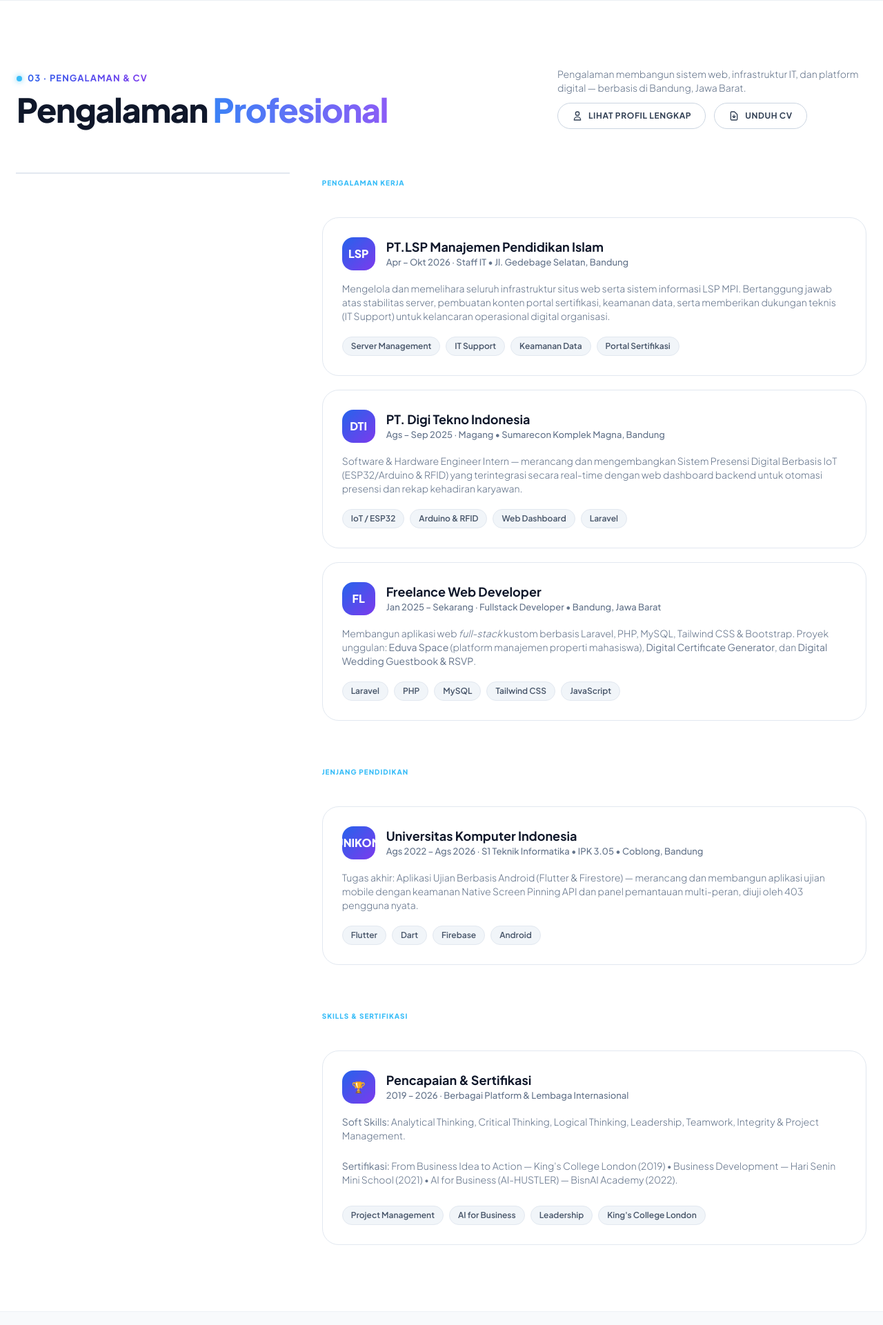
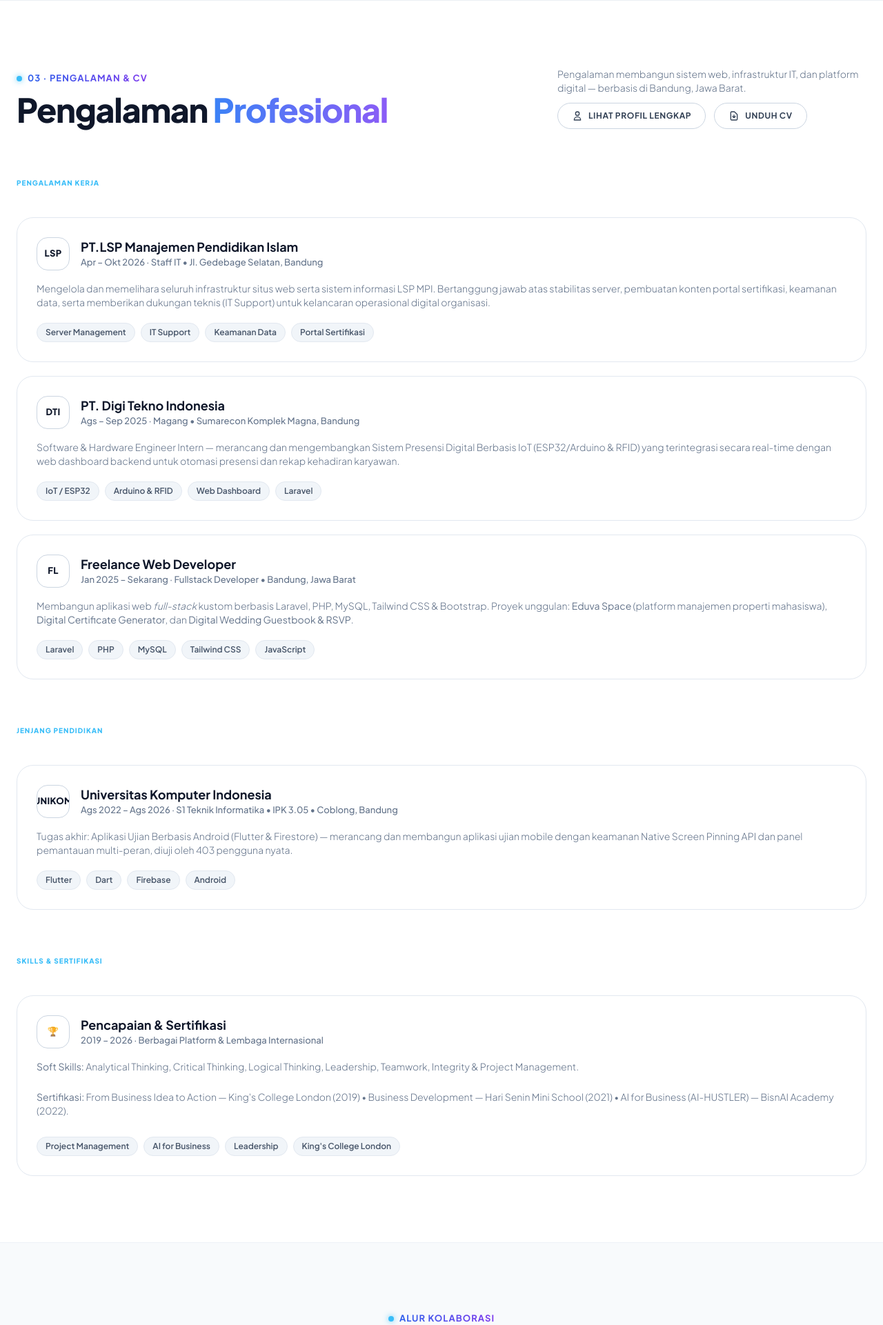
Before and after one commit to HAMIDUMMAZIDUN/PORTOFOLIOHAMID, a Laravel app: page / in a window 1280 px wide. Shown: the part 2620-4541 px from the top of the page at 69% size. Run offline with Laravel 12, Linux system fonts and the light colour scheme; data comes from the database, SQL or seed files in the repository; style sheets or scripts are compiled from the project's sources; some libraries are stand-ins or nearby versions.

Commit message:
style: remove icon background in experience section and expand container to full width
- Remove colored gradient background from .exp-logo in favor of clean transparent outline
- Remove redundant left portrait card from #experience section so experience cards fill the entire container from left to right

```diff
--- a/resources/css/app.css
+++ b/resources/css/app.css
@@ -563,15 +563,30 @@
     width: 3rem;
     height: 3rem;
     border-radius: 1rem;
-    background: linear-gradient(135deg, #2563eb, #7c3aed);
-    color: #ffffff;
+    background: transparent;
+    border: 1.5px solid #cbd5e1;
+    color: #0f172a;
     font-weight: 800;
+    font-size: 0.8125rem;
+    letter-spacing: 0.025em;
     display: flex;
     align-items: center;
     justify-content: center;
     position: relative;
     overflow: hidden;
     flex-shrink: 0;
+    transition: all 0.3s ease;
+}
+
+.dark .exp-logo {
+    border-color: rgba(255, 255, 255, 0.15);
+    color: #ffffff;
+    background: transparent;
+}
+
+.exp-row:hover .exp-logo {
+    border-color: #38bdf8;
+    color: #38bdf8;
 }
 
 .exp-company {
--- a/resources/views/welcome.blade.php
+++ b/resources/views/welcome.blade.php
@@ -509,34 +509,13 @@
             </div>
         </div>
 
-        <div class="grid lg:grid-cols-[4fr_8fr] gap-8 lg:gap-12 items-start">
+        <!-- Experience List (Full Width - Fills Left and Right) -->
+        <div class="exp-list w-full">
 
-            <!-- Left: Profile Photo Card -->
-            <div class="relative aspect-[4/5] lg:aspect-auto lg:sticky lg:top-28 rounded-3xl overflow-hidden bg-slate-900 ring-1 ring-slate-200 dark:ring-white/10 shadow-xl group">
-                <img src="{{ asset('hamid.jpg') }}" alt="Hamid Abdul Aziz"
-                     class="absolute inset-0 w-full h-full object-cover object-top grayscale group-hover:grayscale-0 transition-all duration-700"
-                     onerror="this.src='{{ asset('support_agent_avatar.png') }}'">
-                <div class="absolute inset-x-0 bottom-0 bg-gradient-to-t from-slate-950 via-slate-950/60 to-transparent p-8 pt-24 text-white">
-                    <p class="text-3xl sm:text-4xl font-extrabold font-display">Hamid Abdul Aziz</p>
-                    <p class="mt-1 text-sm text-white/70 font-light">Teknik Informatika · UNIKOM Bandung</p>
-                    <div class="flex flex-wrap gap-2 mt-3 text-[10px]">
-                        <a href="tel:081214019947" class="inline-flex items-center gap-1 px-3 py-1 rounded-full bg-white/10 ring-1 ring-white/20 font-semibold hover:bg-white/20 transition">
-                            📞 081214019947
-                        </a>
-                        <a href="mailto:hamidabdulaziz36@gmail.com" class="inline-flex items-center gap-1 px-3 py-1 rounded-full bg-white/10 ring-1 ring-white/20 font-semibold hover:bg-white/20 transition">
-                            ✉ Email
-                        </a>
-                    </div>
-                </div>
+            <!-- Section Header: Pengalaman Kerja -->
+            <div class="mb-5">
+                <span class="text-[10px] font-black uppercase tracking-widest text-sky-400">Pengalaman Kerja</span>
             </div>
-
-            <!-- Right: Experience List -->
-            <div class="exp-list">
-
-                <!-- Section Header: Pengalaman Kerja -->
-                <div class="mb-5">
-                    <span class="text-[10px] font-black uppercase tracking-widest text-sky-400">Pengalaman Kerja</span>
-                </div>
 
                 <!-- 1. PT LSP Manajemen Pendidikan Islam -->
                 <div class="exp-row group">
@@ -653,8 +632,7 @@
 
             </div>
         </div>
-    </div>
-</section>
+    </section>
 
 <!-- =========================================================================
      6. PROCESS / ALUR PENGERJAAN SECTION (Clean Steps)
```
Also changed, not shown: resources/views/about.blade.php (+2 -17 lines), 3 other files.
